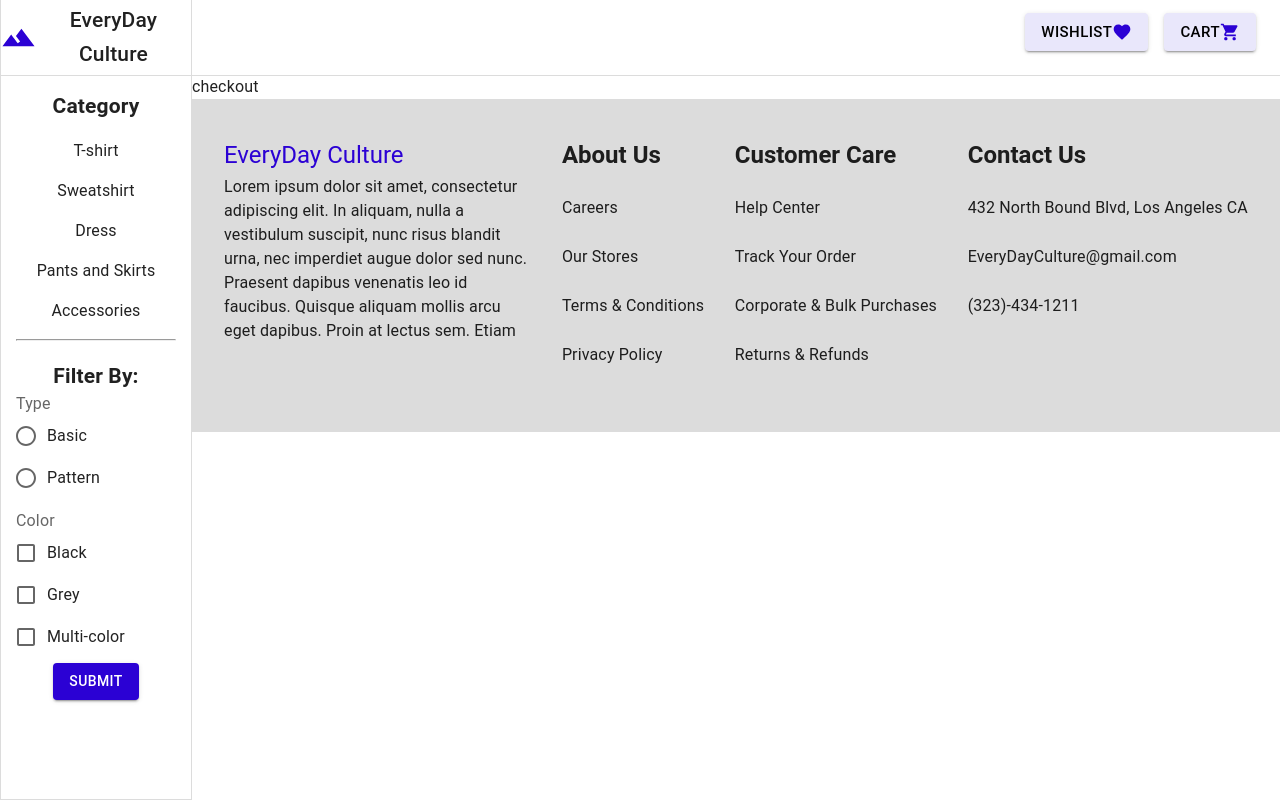
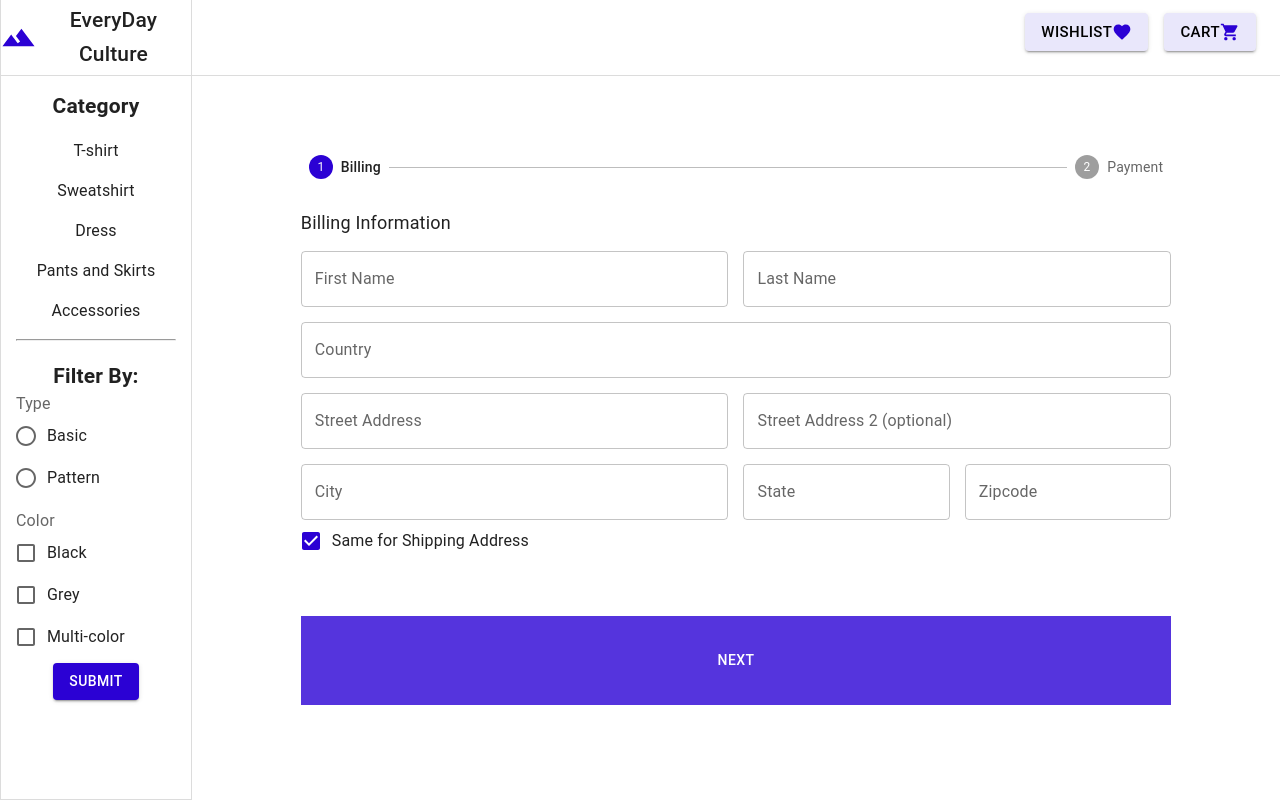
Before and after one commit to moises-devs/EverdayCultureShop, a React (Create React App) app: page /checkout in a window 1280 px wide. Built offline with nearby package versions, Linux system fonts and the light colour scheme.

Commit message:
formik feature added

```diff
--- /dev/null
+++ b/src/Components/Checkout/AddressForm.js
@@ -0,0 +1,131 @@
+import React from "react";
+import { useMediaQuery, TextField, Box } from "@mui/material";
+import { getIn } from "formik";
+function AddressForm({
+  handleChange,
+  handleBlur,
+  values,
+  errors,
+  touched,
+  type,
+}) {
+  const isNonMobile = useMediaQuery("(min-width:600px)");
+  const formattedName = (field) => `${type}.${field}`;
+  const formattedError = (field) =>
+    Boolean(
+      getIn(touched, formattedName(field)) &&
+        getIn(errors, formattedName(field))
+    );
+  const formattedHelper = (field) => {
+    getIn(touched, formattedName(field) && getIn(errors, formattedName(field)));
+  };
+  return (
+    <Box
+      display="grid"
+      gap="15px"
+      gridTemplateColumns="repeat(4, minmax(0,1fr))"
+      sx={{
+        "& > div": { gridColumn: isNonMobile ? undefined : "span 4" },
+      }}
+    >
+      <TextField
+        fullWidth
+        type="text"
+        label="First Name"
+        onBlur={handleBlur}
+        onChange={handleChange}
+        value={values.firstName}
+        name={formattedName("firstName")}
+        error={formattedError("firstName")}
+        helperText={formattedHelper("firstName")}
+        sx={{ gridColumn: "span 2" }}
+      />
+      <TextField
+        fullWidth
+        type="text"
+        label="Last Name"
+        onBlur={handleBlur}
+        onChange={handleChange}
+        value={values.lastName}
+        name={formattedName("lastName")}
+        error={formattedError("lastName")}
+        helperText={formattedHelper("lastName")}
+        sx={{ gridColumn: "span 2" }}
+      />
+      <TextField
+        fullWidth
+        type="text"
+        label="Country"
+        onBlur={handleBlur}
+        onChange={handleChange}
+        value={values.country}
+        name={formattedName("country")}
+        error={formattedError("country")}
+        helperText={formattedHelper("country")}
+        sx={{ gridColumn: "span 4" }}
+      />
+      <TextField
+        fullWidth
+        type="text"
+        label="Street Address"
+        onBlur={handleBlur}
+        onChange={handleChange}
+        value={values.street1}
+        name={formattedName("street1")}
+        error={formattedError("street1")}
+        helperText={formattedHelper("street1")}
+        sx={{ gridColumn: "span 2" }}
+      />
+      <TextField
+        fullWidth
+        type="text"
+        label="Street Address 2 (optional)"
+        onBlur={handleBlur}
+        onChange={handleChange}
+        value={values.street2}
+        name={formattedName("street2")}
+        error={formattedError("street2")}
+        helperText={formattedHelper("street2")}
+        sx={{ gridColumn: "span 2" }}
+      />
+      <TextField
+        fullWidth
+        type="text"
+        label="City"
+        onBlur={handleBlur}
+        onChange={handleChange}
+        value={values.city}
+        name={formattedName("city")}
+        error={formattedError("city")}
+        helperText={formattedHelper("city")}
+        sx={{ gridColumn: "span 2" }}
+      />
+      <TextField
+        fullWidth
+        type="text"
+        label="State"
+        onBlur={handleBlur}
+        onChange={handleChange}
+        value={values.state}
+        name={formattedName("state")}
+        error={formattedError("state")}
+        helperText={formattedHelper("state")}
+        sx={{ gridColumn: "1fr" }}
+      />
+      <TextField
+        fullWidth
+        type="text"
+        label="Zipcode"
+        onBlur={handleBlur}
+        onChange={handleChange}
+        value={values.zipCode}
+        name={formattedName("zipCode")}
+        error={formattedError("zipCode")}
+        helperText={formattedHelper("zipCode")}
+        sx={{ gridColumn: "1fr" }}
+      />
+    </Box>
+  );
+}
+
+export default AddressForm;
--- a/src/Components/Checkout/Checkout.js
+++ b/src/Components/Checkout/Checkout.js
@@ -1,101 +1,196 @@
-import React from 'react'
-import { useSelector } from 'react-redux';
-import {Box, Button, Stepper, Step, StepLabel} from "@mui/material";
-import  { Formik } from "formik";
+import React from "react";
+import { useSelector } from "react-redux";
+import { Box, Button, Stepper, Step, StepLabel } from "@mui/material";
+import { Formik } from "formik";
 import { useState } from "react";
 import * as yup from "yup";
-import { shades } from '../UI/colorTheme';
+import { shades } from "../UI/colorTheme";
+import ShippingAddress from "./ShippingAddress";
+import Payment from "./Payment";
+const initialValues = {
+  billingAddress: {
+    firstName: "",
+    lastName: "",
+    country: "",
+    street1: "",
+    street2: "",
+    city: "",
+    state: "",
+    zipCode: "",
+  },
+  shippingAddress: {
+    isSameAddress: true,
+    firstName: "",
+    lastName: "",
+    country: "",
+    street1: "",
+    street2: "",
+    city: "",
+    state: "",
+    zipCode: "",
+  },
+  email: "",
+  phoneNumber: "",
+};
 
-const initialValues = {
-  billingAddress:{
-    firstName:'',
-    lastName:'',
-    country:'',
-    street1:'',
-    street2:'',
-    city:'',
-    state:'',
-    zipCode:''
-  },
-  shippingAddress:{
-    isSameAddress:true,
-    firstName:'',
-    lastName:'',
-    country:'',
-    street1:'',
-    street2:'',
-    city:'',
-    state:'',
-    zipCode:''
-  },
-  email:'',
-  phoneNumber:''
+const checkoutSchema = [
+  yup.object().shape({
+    billingAddress: yup.object().shape({
+      firstName: yup.string().required("required"),
+      lastName: yup.string().required("required"),
+      country: yup.string().required("required"),
+      street1: yup.string().required("required"),
+      street2: yup.string(),
+      city: yup.string().required("required"),
+      state: yup.string().required("required"),
+      zipCode: yup.string().required("required"),
+    }),
+    shippingAddress: yup.object().shape({
+      isSameAddress: yup.boolean(),
+      firstName: yup.string().when("isSameAddress", {
+        is: false,
+        then: yup.string().required("requried"),
+      }),
+      lastName: yup.string().when("isSameAddress", {
+        is: false,
+        then: yup.string().required("requried"),
+      }),
+      country: yup.string().when("isSameAddress", {
+        is: false,
+        then: yup.string().required("requried"),
+      }),
+      street1: yup.string().when("isSameAddress", {
+        is: false,
+        then: yup.string().required("requried"),
+      }),
+      street2: yup.string(),
+      city: yup.string().when("isSameAddress", {
+        is: false,
+        then: yup.string().required("requried"),
+      }),
+      state: yup.string().when("isSameAddress", {
+        is: false,
+        then: yup.string().required("requried"),
+      }),
+      zipCode: yup.string().when("isSameAddress", {
+        is: false,
+        then: yup.string().required("requried"),
+      }),
+    }),
+  }),
+  yup.object().shape({
+    email: yup.string().required("required"),
+    phoneNumber: yup.string().required("required"),
+  }),
+];
+
+function Checkout() {
+  const [activeStep, setActiveStep] = useState(0);
+  let isFirstStep = activeStep === 0;
+  let isSecondStep = activeStep === 1;
+  const cart = useSelector((state) => state.cart.cart);
+
+  const handleFormSubmit = async (values, actions) => {
+    setActiveStep(activeStep + 1);
+    console.log(actions);
+    if (isFirstStep && values.shippingAddress.isSameAddress) {
+      actions.setFieldValue("shippingAddress", {
+        ...values.billingAddress,
+        isSameAddress: true,
+      });
+    }
+    if (isSecondStep) {
+      console.log("pay here");
+    }
+    actions.setTouched({});
+  };
+  return (
+    <Box m="80px auto" width="80%">
+      <Stepper activeStep={activeStep}>
+        <Step>
+          <StepLabel>Billing</StepLabel>
+        </Step>
+        <Step>
+          <StepLabel>Payment</StepLabel>
+        </Step>
+      </Stepper>
+      <Formik
+        initialValues={initialValues}
+        onSubmit={handleFormSubmit}
+        validationSchema={checkoutSchema[activeStep]}
+      >
+        {({
+          handleChange,
+          handleBlur,
+          setFieldValue,
+          values,
+          handleSubmit,
+          errors,
+          touched,
+        }) => (
+          <form onSubmit={handleSubmit}>
+            {isFirstStep && (
+              <ShippingAddress
+                handleChange={handleChange}
+                handleBlur={handleBlur}
+                values={values}
+                setFieldValue={setFieldValue}
+                errors={errors}
+                touched={touched}
+              />
+            )}
+            {isSecondStep && (
+              <Payment
+                handleChange={handleChange}
+                handleBlur={handleBlur}
+                values={values}
+                setFieldValue={setFieldValue}
+                errors={errors}
+                touched={touched}
+              />
+            )}
+            <Box display="flex"  flexDirection={{xs: 'column', sm:'row'}} justifyContent="space-between"  gap="5%" >
+              {isSecondStep && (
+                <Button
+                  fullWidth
+                  color="primary"
+                  variant="contained"
+                  sx={{
+                    backgroundColor: shades.primary[200],
+                    boxShadow: "none",
+                    color: "white",
+                    borderRadius: 0,
+                    padding: 4,
+                    marginY:3
+                  }}
+                  onClick={() => setActiveStep(activeStep - 1)}
+                >
+                  Back
+                </Button>
+              )}
+              <Button
+                type="submit"
+                fullWidth
+                color="primary"
+                variant="contained"
+                sx={{
+                  backgroundColor: shades.primary[400],
+                  boxShadow: "none",
+                  color: "white",
+                  borderRadius: 0,
+                  padding: 4,
+                  marginY:3
+                }}
+                onClick={() => setActiveStep(activeStep + 1)}
+              >
+                {isFirstStep ? 'Next' : 'Place Order'}
+              </Button>
+            </Box>
+          </form>
+        )}
+      </Formik>
+    </Box>
+  );
 }
 
-// const checkoutSchema = [
-//   yup.object().shape({
-//     billingAddress: yup.object.shape({
-//       firstName:yup.string().required("required"),
-//       lastName:yup.string().required("required"),
-//       country:yup.string().required("required"),
-//       street1:yup.string().required("required"),
-//       street2:yup.string(),
-//       city:yup.string().required("required"),
-//       state:yup.string().required("required"),
-//       zipCode:yup.string().required("required"),
-//     }),
-//     shippingAddress: yup.object.shape({
-//       isSameAddress:yup.boolean(),
-//       firstName:yup.string().when("isSameAddress", {
-//         is:false,
-//         then:yup.string().required("requried"),
-//       }),
-//       lastName:yup.string().when("isSameAddress", {
-//         is:false,
-//         then:yup.string().required("requried"),
-//       }),
-//       country:yup.string().when("isSameAddress", {
-//         is:false,
-//         then:yup.string().required("requried"),
-//       }),
-//       street1:yup.string().when("isSameAddress", {
-//         is:false,
-//         then:yup.string().required("requried"),
-//       }),
-//       street2:yup.string(),
-//       city:yup.string().when("isSameAddress", {
-//         is:false,
-//         then:yup.string().required("requried"),
-//       }),
-//       state:yup.string().when("isSameAddress", {
-//         is:false,
-//         then:yup.string().required("requried"),
-//       }),
-//       zipCode:yup.string().when("isSameAddress", {
-//         is:false,
-//         then:yup.string().required("requried"),
-//       }),
-//     }),
-//   }),
-//   yup.object().shape({
-//     email:yup.string().required("required"),
-//     phoneNumber:yup.string().required("required"),
-//   })
-// ]
-
-function Checkout() {
-  return (
-    // <Formik
-    // initialValues={initialValues}
-    // onSubmit={()=>{console.log('submitting')}}
-    // // validationSchema={checkoutSchema[activeStep]}
-    // >
-
-    // </Formik>
-    <div>
-      checkout
-    </div>
-  )
-}
-
-export default Checkout
+export default Checkout;
--- /dev/null
+++ b/src/Components/Checkout/Payment.js
@@ -0,0 +1,39 @@
+import React from "react";
+import { Box, Typography, TextField } from "@mui/material";
+function Payment({ values, touched, errors, handleBlur, handleChange }) {
+  return (
+    <Box m="30px auto">
+      <Box>
+        <Typography sx={{ mb: "15px" }} fontSize="18px">
+          Contact Info
+        </Typography>
+        <TextField
+          fullWidth
+          type="text"
+          label="email"
+          onBlur={handleBlur}
+          onChange={handleChange}
+          value={values.email}
+          name="email"
+          error={!!touched.email && !!errors.email}
+          helperText={touched.email && errors.email}
+          sx={{ gridColumn: "span 4", marginBottom: 5 }}
+        />
+        <TextField
+          fullWidth
+          type="text"
+          label="email"
+          onBlur={handleBlur}
+          onChange={handleChange}
+          value={values.phoneNumber}
+          name="phoneNumber"
+          error={!!touched.phoneNumber && !!errors.phoneNumber}
+          helperText={touched.phoneNumber && errors.phoneNumber}
+          sx={{ gridColumn: "span 4", marginBottom: 5 }}
+        />
+      </Box>
+    </Box>
+  );
+}
+
+export default Payment;
--- /dev/null
+++ b/src/Components/Checkout/ShippingAddress.js
@@ -0,0 +1,62 @@
+import React from "react";
+import { Box, Checkbox, FormControlLabel, Typography } from "@mui/material";
+
+import AddressForm from "./AddressForm";
+function ShippingAddress({
+  handleChange,
+  handleBlur,
+  values,
+  setFieldValue,
+  errors,
+  touched,
+}) {
+  return (
+    <Box m="30px auto">
+      {/* Billing form */}
+      <Box>
+        <Typography sx={{ mb: "15px", fontSize: 18 }}>
+          Billing Information
+        </Typography>
+        <AddressForm
+          type="billingAddress"
+          values={values.billingAddress}
+          handleChange={handleChange}
+          errors={errors}
+          handleBlur={handleBlur}
+          touched={touched}
+        />
+      </Box>
+      <Box>
+        <FormControlLabel
+        label={"Same for Shipping Address"}
+          control={
+            <Checkbox
+              defaultChecked
+              value={values.shippingAddress.isSameAddress}
+              onChange={() => setFieldValue(
+                "shippingAddress.isSameAddress",
+                !values.shippingAddress.isSameAddress
+              )}
+            />
+          }
+        />
+      </Box>
+
+      {!values.shippingAddress.isSameAddress && <Box marginY="20px">
+        <Typography sx={{ mb: "15px", fontSize: 18 }}>
+          Payment Information
+        </Typography>
+        <AddressForm
+          type="shippingAddress"
+          values={values.shippingAddress}
+          handleChange={handleChange}
+          errors={errors}
+          handleBlur={handleBlur}
+          touched={touched}
+        />
+      </Box>}
+    </Box>
+  );
+}
+
+export default ShippingAddress;
```
